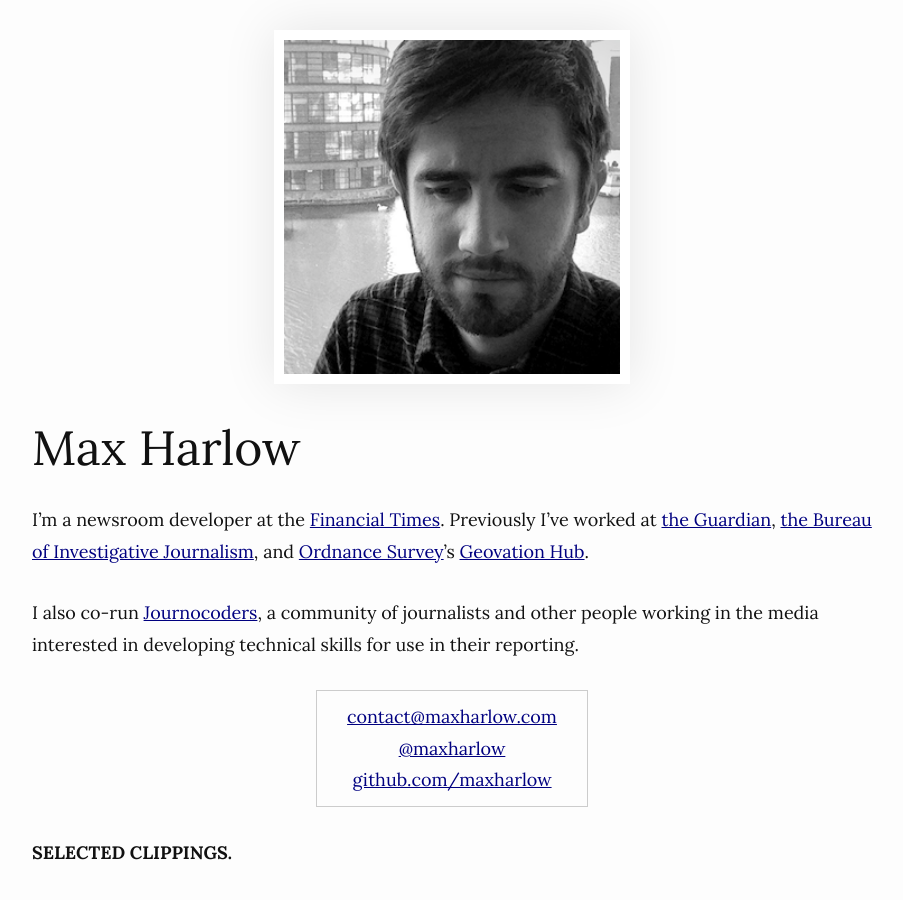
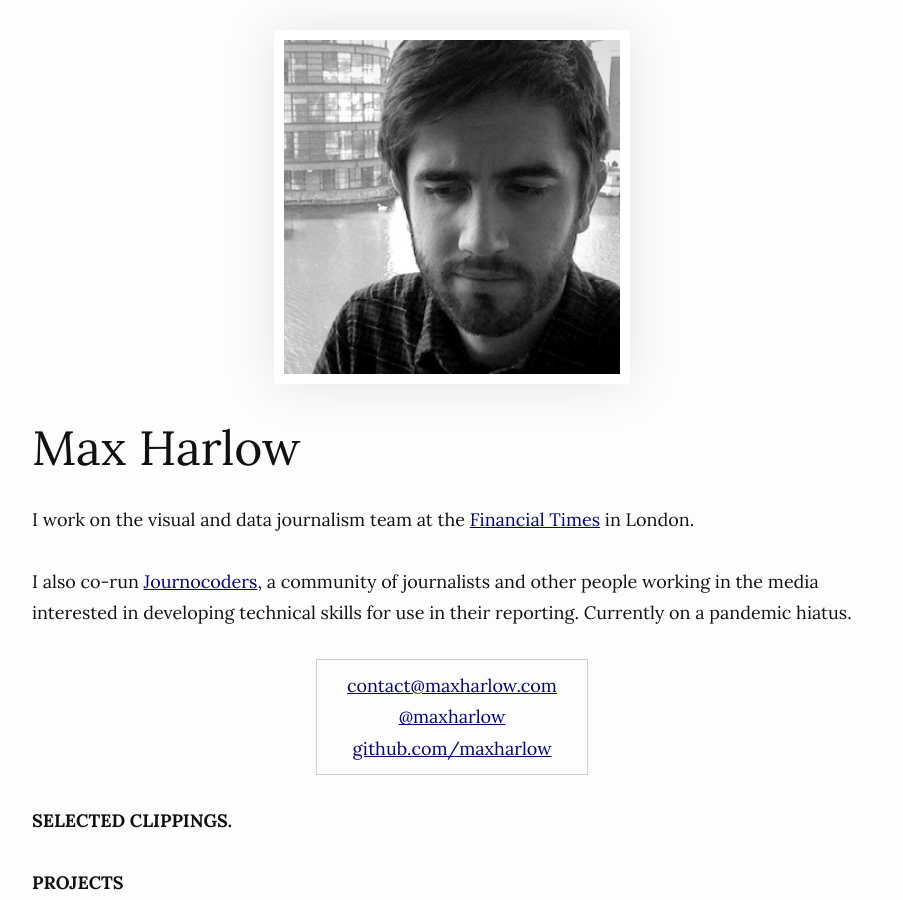
Before and after one commit to maxharlow/maxharlow.github.io, a Jekyll site: the page built from index.md, in a window 1280 px wide and 900 px high. Shown: the whole window, without its empty margins (188-1091 px from the left). Built offline with Jekyll 4.4.1, drawn with Linux system fonts in a browser that asks for light colours.

Commit message:
Updated bio

```diff
--- a/index.md
+++ b/index.md
@@ -2,6 +2,6 @@
 layout: home
 ---
 
-I'm a newsroom developer at the [Financial Times](https://ft.com/). Previously I've worked at [the Guardian](https://theguardian.com/), [the Bureau of Investigative Journalism](https://thebureauinvestigates.com/), and [Ordnance Survey](https://os.uk/)'s [Geovation Hub](https://geovation.uk/).
+I work on the visual and data journalism team at the [Financial Times](https://ft.com/) in London.
 
-I also co-run [Journocoders](https://journocoders.com/), a community of journalists and other people working in the media interested in developing technical skills for use in their reporting.
+I also co-run [Journocoders](https://journocoders.com/), a community of journalists and other people working in the media interested in developing technical skills for use in their reporting. Currently on a pandemic hiatus.
```
